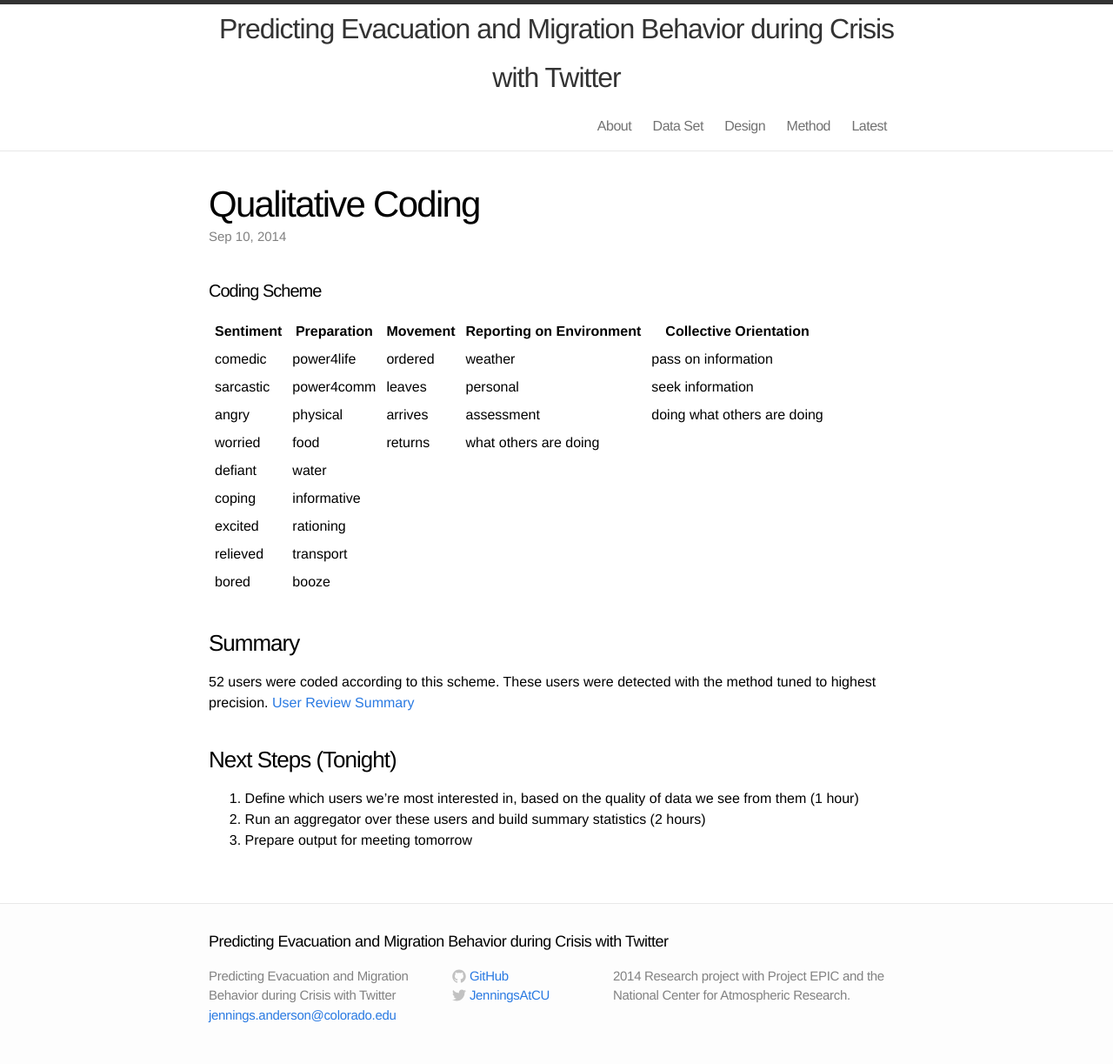
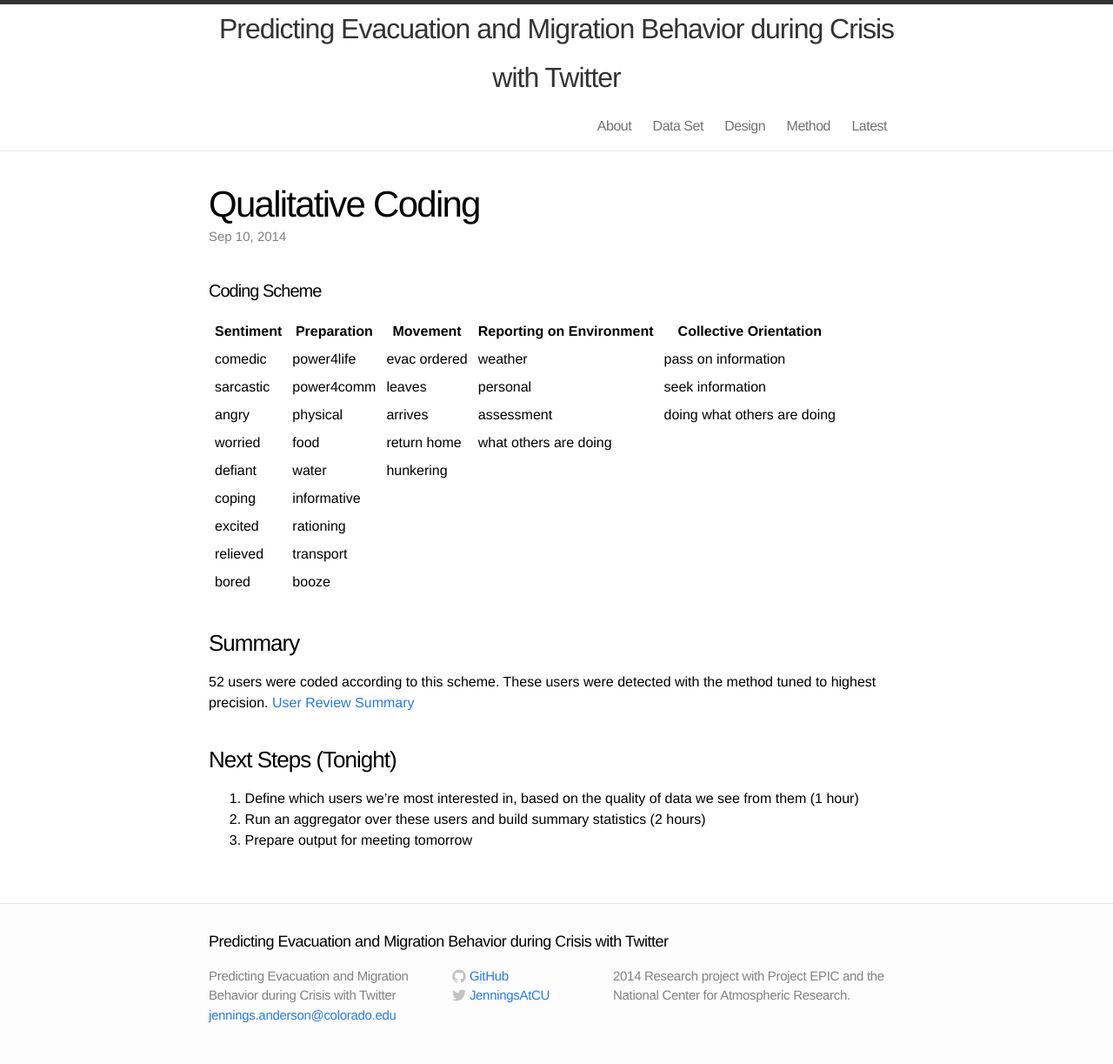
Before and after one commit to jenningsanderson/Twitter-Evacuation-Patterns, a Jekyll site: the page built from _posts/2014-09-07-Qualitative-Coding.md, in a window 1280 px wide. Shown: the whole page at 87% size. Built offline with Jekyll 4.4.1, drawn with Linux system fonts in a browser that asks for light colours.

Commit message:
updating the coding scheme

```diff
--- a/_posts/2014-09-07-Qualitative-Coding.md
+++ b/_posts/2014-09-07-Qualitative-Coding.md
@@ -7,17 +7,17 @@ permalink: "/coding"
 
 ####Coding Scheme
 
-| Sentiment | Preparation | Movement | Reporting on Environment | Collective Orientation |
-|-------------------------------------------------------------|
-| comedic	  | power4life  | ordered    | weather   | pass on information
-| sarcastic | power4comm  | leaves     | personal  | seek information
-| angry	  | physical    | arrives    | assessment| doing what others are doing
-| worried	  | food        | returns    | what others are doing
-| defiant   | water       |            | |
-| coping	  | informative |            | |
-| excited	  | rationing   |            | |
-| relieved  | transport   |            | |
-| bored     | booze       |            | |
+| Sentiment | Preparation | Movement | Reporting on Environment  | Collective Orientation |
+|-----------------------------------------------------------------------------------------|
+| comedic	  | power4life  | evac ordered| weather                | pass on information
+| sarcastic | power4comm  | leaves      | personal               | seek information
+| angry	  | physical    | arrives     | assessment             | doing what others are doing
+| worried	  | food        | return home | what others are doing  |
+| defiant   | water       | hunkering   |                        |
+| coping	  | informative |             |                        |
+| excited	  | rationing   |             |                        |
+| relieved  | transport   |             |                        |
+| bored     | booze       |             |                        |
 
 
 
```
